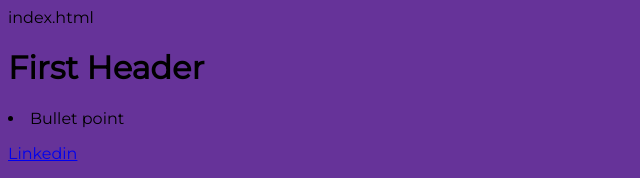
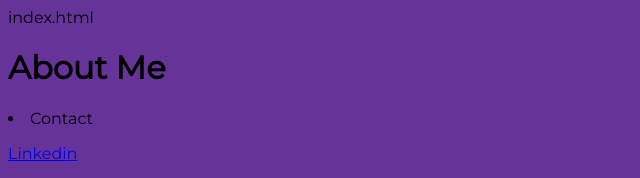
Before and after one commit to esunmoon52/esunmoon52.github.io, a plain HTML site: page index.html in a window 1280 px wide. Shown: the top 178 px of the page, without its empty margins (0-640 px from the left). Drawn offline with Linux system fonts and the light colour scheme.

Commit message:
Update index.html

```diff
--- a/index.html
+++ b/index.html
@@ -15,8 +15,8 @@ index.html
 
 
     <body>
-        <h1> First Header </h1>
-        <li> Bullet point </li>
+        <h1> About Me </h1>
+        <li> Contact </li>
         <p> <a href="https://www.linkedin.com/in/ethan-muon-0a9017b7">Linkedin</a> </p>
         <p> <a href="mailto:eymuon@ucdavis.edu">Email</a> </p>
 
```
